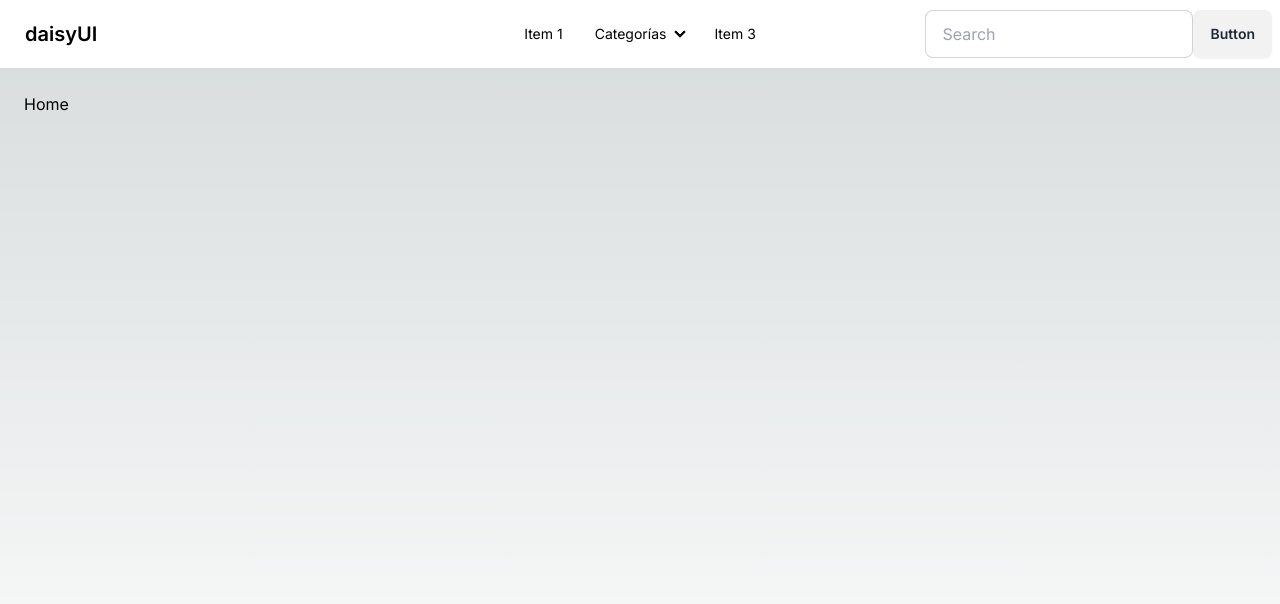
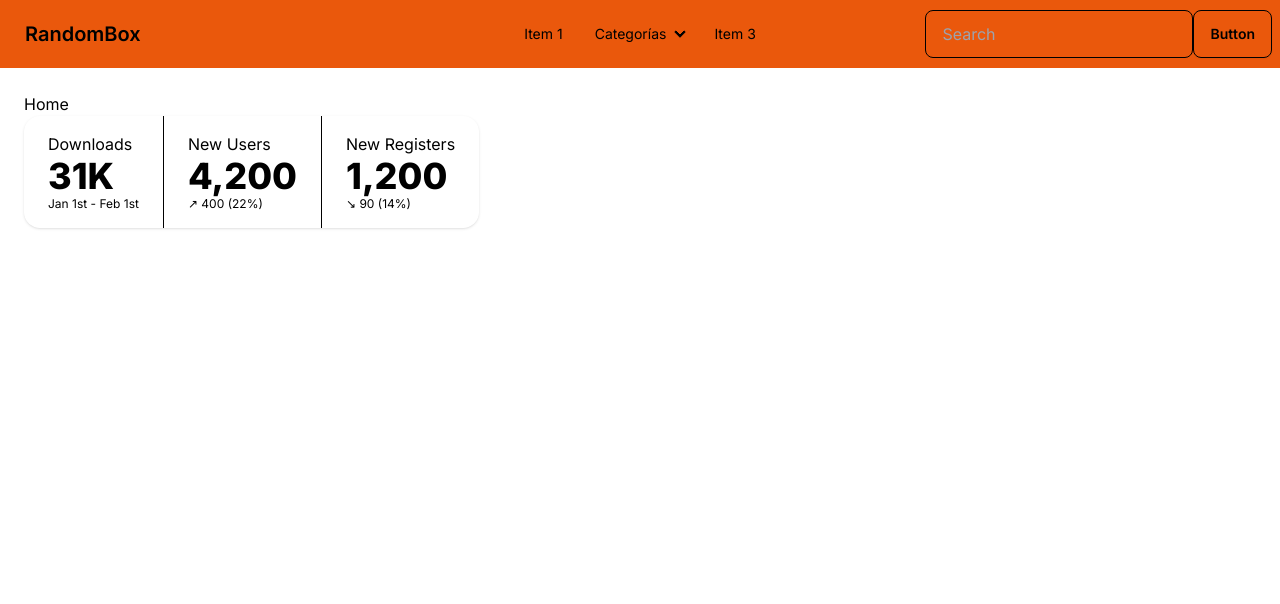
Before and after one commit to JuanOcaranza/Feuilles-Ocaranza-proyecto-nextjs, a Next.js app: page / in a window 1280 px wide. Shown: the top 604 px of the page. Built offline with nearby package versions, Linux system fonts and the light colour scheme.

Commit message:
sample products

```diff
--- a/app/(store)/page.tsx
+++ b/app/(store)/page.tsx
@@ -4,6 +4,27 @@ export default function Home() {
   return (
     <div>
       <h1>Home</h1>
+      <div className="stats stats-vertical lg:stats-horizontal shadow">
+
+        <div className="stat">
+          <div className="stat-title">Downloads</div>
+          <div className="stat-value">31K</div>
+          <div className="stat-desc">Jan 1st - Feb 1st</div>
+        </div>
+
+        <div className="stat">
+          <div className="stat-title">New Users</div>
+          <div className="stat-value">4,200</div>
+          <div className="stat-desc">↗︎ 400 (22%)</div>
+        </div>
+
+        <div className="stat">
+          <div className="stat-title">New Registers</div>
+          <div className="stat-value">1,200</div>
+          <div className="stat-desc">↘︎ 90 (14%)</div>
+        </div>
+
+      </div>
     </div>
   );
 }
--- a/app/(store)/products/page.tsx
+++ b/app/(store)/products/page.tsx
@@ -1,7 +1,59 @@
 export default function Products() {
     return (
-      <div>
-        <h1>Products</h1>
-      </div>
+        <div>
+            <h1>Products</h1>
+            <div className="grid grid-cols-4 gap-4 content-stretch ">
+                <div className="card m-6 w-96 bg-base-100 shadow-xl">
+                    <figure><img src="https://img.daisyui.com/images/stock/photo-1606107557195-0e29a4b5b4aa.jpg" alt="Shoes" /></figure>
+                    <div className="card-body">
+                        <h2 className="card-title">Shoes!</h2>
+                        <p>If a dog chews shoes whose shoes does he choose?</p>
+                        <div className="card-actions justify-end">
+                            <button className="btn btn-primary">Buy Now</button>
+                        </div>
+                    </div>
+                </div>
+                <div className="card m-6 w-96 bg-base-100 shadow-xl">
+                    <figure><img src="https://img.daisyui.com/images/stock/photo-1606107557195-0e29a4b5b4aa.jpg" alt="Shoes" /></figure>
+                    <div className="card-body">
+                        <h2 className="card-title">Shoes!</h2>
+                        <p>If a dog chews shoes whose shoes does he choose?</p>
+                        <div className="card-actions justify-end">
+                            <button className="btn btn-primary">Buy Now</button>
+                        </div>
+                    </div>
+                </div>
+                <div className="card m-6 w-96 bg-base-100 shadow-xl">
+                    <figure><img src="https://img.daisyui.com/images/stock/photo-1606107557195-0e29a4b5b4aa.jpg" alt="Shoes" /></figure>
+                    <div className="card-body">
+                        <h2 className="card-title">Shoes!</h2>
+                        <p>If a dog chews shoes whose shoes does he choose?</p>
+                        <div className="card-actions justify-end">
+                            <button className="btn btn-primary">Buy Now</button>
+                        </div>
+                    </div>
+                </div>
+                <div className="card m-6 w-96 bg-base-100 shadow-xl">
+                    <figure><img src="https://img.daisyui.com/images/stock/photo-1606107557195-0e29a4b5b4aa.jpg" alt="Shoes" /></figure>
+                    <div className="card-body">
+                        <h2 className="card-title">Shoes!</h2>
+                        <p>If a dog chews shoes whose shoes does he choose?</p>
+                        <div className="card-actions justify-end">
+                            <button className="btn btn-primary">Buy Now</button>
+                        </div>
+                    </div>
+                </div>
+            </div>
+
+            <div className="content-center">
+                <div className="join">
+                    <input className="join-item btn btn-square" type="radio" name="options" aria-label="1" checked />
+                    <input className="join-item btn btn-square" type="radio" name="options" aria-label="2" />
+                    <input className="join-item btn btn-square" type="radio" name="options" aria-label="3" />
+                    <input className="join-item btn btn-square" type="radio" name="options" aria-label="4" />
+                </div>
+            </div>
+        </div>
+
     );
 }
--- a/app/globals.css
+++ b/app/globals.css
@@ -1,33 +1,3 @@
 @tailwind base;
 @tailwind components;
 @tailwind utilities;
-
-:root {
-  --foreground-rgb: 0, 0, 0;
-  --background-start-rgb: 214, 219, 220;
-  --background-end-rgb: 255, 255, 255;
-}
-
-@media (prefers-color-scheme: dark) {
-  :root {
-    --foreground-rgb: 255, 255, 255;
-    --background-start-rgb: 0, 0, 0;
-    --background-end-rgb: 0, 0, 0;
-  }
-}
-
-body {
-  color: rgb(var(--foreground-rgb));
-  background: linear-gradient(
-      to bottom,
-      transparent,
-      rgb(var(--background-end-rgb))
-    )
-    rgb(var(--background-start-rgb));
-}
-
-@layer utilities {
-  .text-balance {
-    text-wrap: balance;
-  }
-}
--- a/app/ui/navbar.tsx
+++ b/app/ui/navbar.tsx
@@ -1,12 +1,12 @@
 export default function NavBar() {
     return (
-        <div className="navbar bg-base-100">
+        <div className="navbar bg-orange-600 text-primary-content">
             <div className="navbar-start">
                 <div className="dropdown">
                     <div tabIndex={0} role="button" className="btn btn-ghost lg:hidden">
                         <svg xmlns="http://www.w3.org/2000/svg" className="h-5 w-5" fill="none" viewBox="0 0 24 24" stroke="currentColor"><path strokeLinecap="round" strokeLinejoin="round" strokeWidth="2" d="M4 6h16M4 12h8m-8 6h16" /></svg>
                     </div>
-                    <ul tabIndex={0} className="menu menu-sm dropdown-content mt-3 z-[1] p-2 shadow bg-base-100 rounded-box w-52">
+                    <ul tabIndex={0} className="menu menu-sm dropdown-content mt-3 z-[1] p-2 shadow bg-orange-600 rounded-box w-52">
                         <li><a>Item 1</a></li>
                         <li>
                             <a>Parent</a>
@@ -18,7 +18,7 @@ export default function NavBar() {
                         <li><a>Item 3</a></li>
                     </ul>
                 </div>
-                <a className="btn btn-ghost text-xl">daisyUI</a>
+                <a className="btn btn-ghost text-xl">RandomBox</a>
             </div>
             <div className="navbar-center hidden lg:flex">
                 <ul className="menu menu-horizontal px-1">
--- a/package.json
+++ b/package.json
@@ -10,6 +10,7 @@
   },
   "dependencies": {
     "next": "14.2.3",
+    "next-themes": "^0.3.0",
     "react": "^18",
     "react-dom": "^18"
   },
--- a/tailwind.config.ts
+++ b/tailwind.config.ts
@@ -6,17 +6,12 @@ const config: Config = {
     "./components/**/*.{js,ts,jsx,tsx,mdx}",
     "./app/**/*.{js,ts,jsx,tsx,mdx}",
   ],
-  theme: {
-    extend: {
-      backgroundImage: {
-        "gradient-radial": "radial-gradient(var(--tw-gradient-stops))",
-        "gradient-conic":
-          "conic-gradient(from 180deg at 50% 50%, var(--tw-gradient-stops))",
-      },
-    },
-  },
   plugins: [
     require('daisyui'),
   ],
+  daisyui: {
+    themes: [
+    ],
+  },
 };
 export default config;
```
Also changed, not shown: 1 other file (tests, documents, lock files or other folders).
